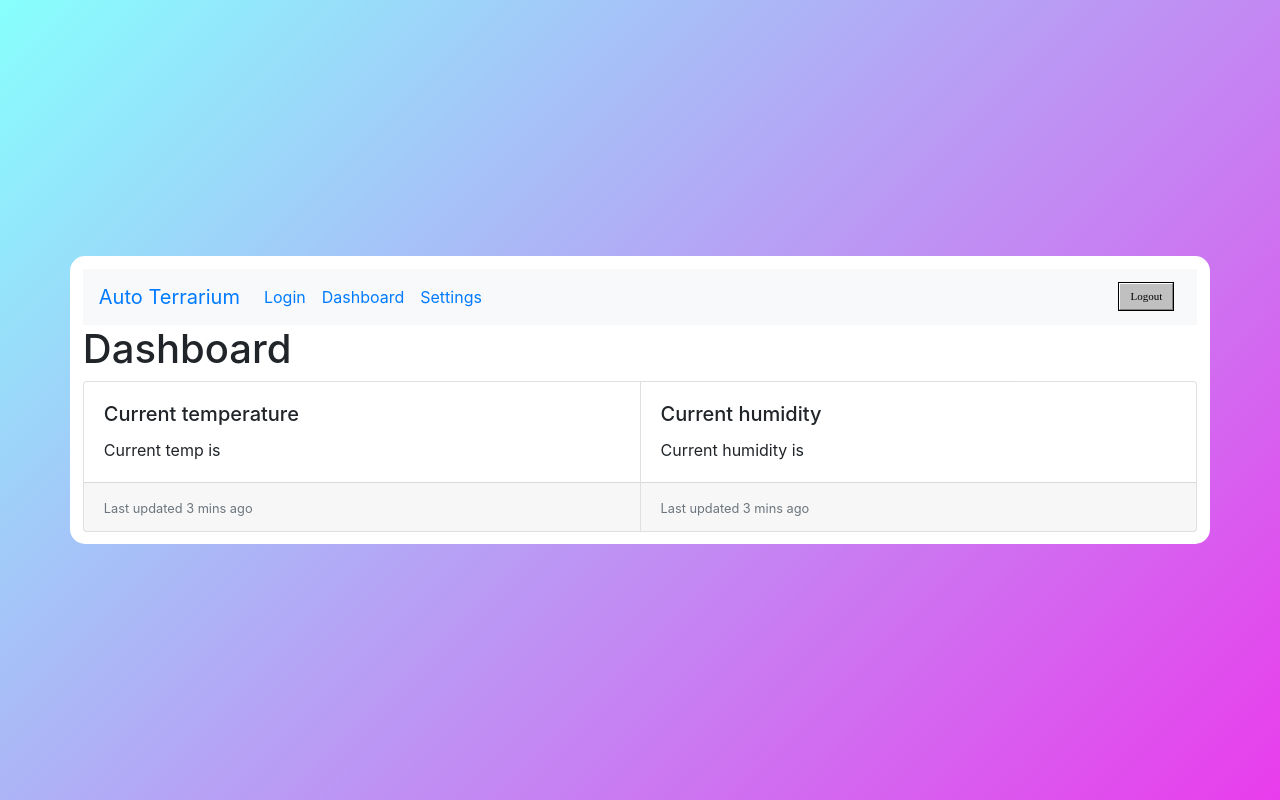
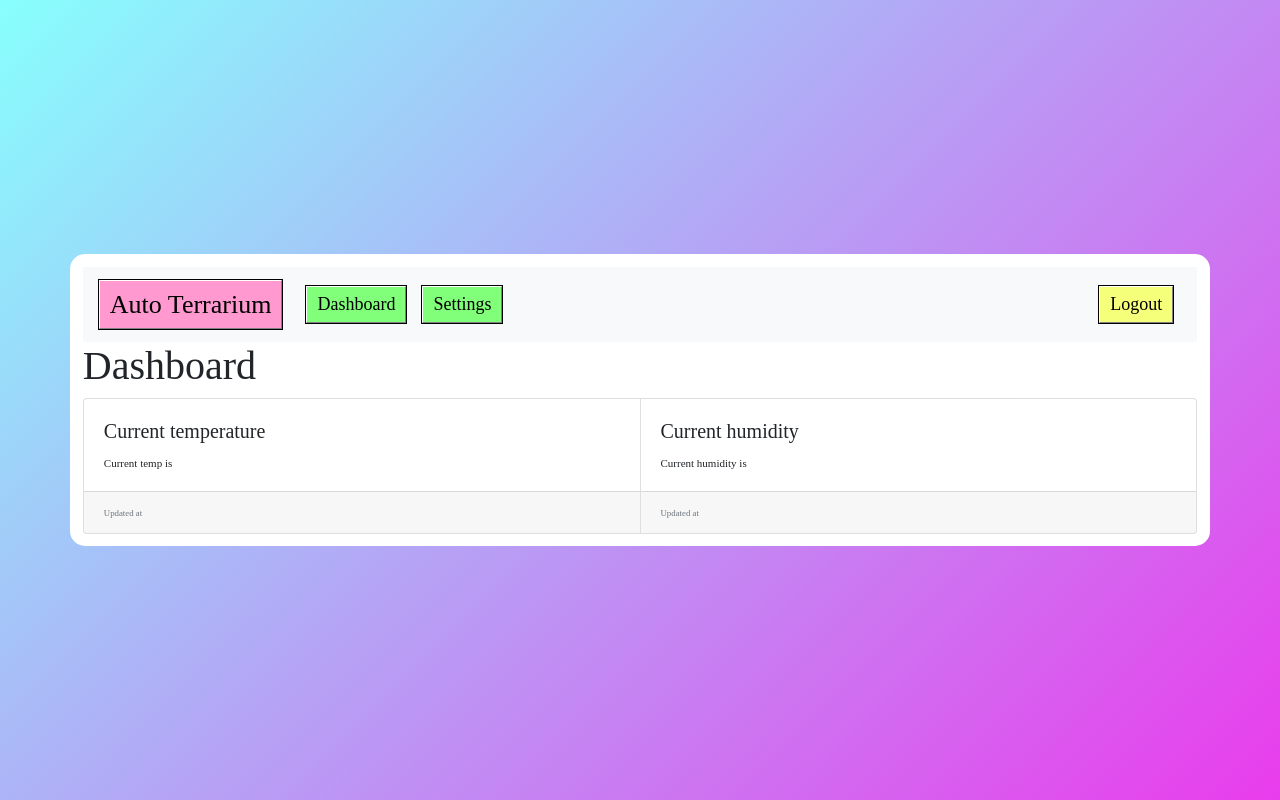
Before and after one commit to kblicharski/iot-project-2019, a React (Create React App) app in the folder client/: page /dashboard in a window 1280 px wide. Built offline with nearby package versions, Linux system fonts and the light colour scheme; no server answers; sample sign-in values are in the browser's storage.

Commit message:
Add real content to dashboard page.

```diff
--- /dev/null
+++ b/client/src/CurrentHumCard.js
@@ -0,0 +1,72 @@
+import React from 'react';
+
+import Card from 'react-bootstrap/Card'
+
+import AuthService from './AuthService'
+
+class CurrentHumCard extends React.Component {
+  constructor(props) {
+    super(props)
+    this.state = {
+      humidity: '',
+      updated_at: ''
+    }
+    this.componentDidMount= this.componentDidMount.bind(this)
+  }
+
+  componentDidMount() {
+    let auth = new AuthService()
+    let url = `${auth.domain}/humidities/most_recent`
+
+    fetch(
+      url,
+      {
+        method: 'GET',
+        headers: {
+          'Accept': 'application/json',
+          'Content-Type': 'application/json',
+          'Authorization': 'Bearer ' + auth.getToken()
+        }
+      }
+    )
+      .then(this.checkStatus)
+      .then(results => results.json())
+      .then((responseJson) => {
+        console.log(responseJson)
+
+        let date = (new Date(responseJson['updated_at'])).toLocaleTimeString()
+        this.setState({
+          humidity: responseJson['value'],
+          updated_at: date
+        })
+      })
+  }
+
+  checkStatus(response) {
+    if (response.status >= 200 && response.status < 300) {
+      return response
+    } else {
+      let error = new Error(response.statusText)
+      error.response = response
+      throw error
+    }
+  }
+
+  render() {
+    return (
+      <Card>
+        <Card.Body>
+          <Card.Title>Current humidity</Card.Title>
+          <Card.Text>
+            Current humidity is {this.state.humidity}
+          </Card.Text>
+        </Card.Body>
+        <Card.Footer>
+          <small className="text-muted">Updated at {this.state.updated_at}</small>
+        </Card.Footer>
+      </Card>
+    )
+  }
+}
+
+export default CurrentHumCard
--- /dev/null
+++ b/client/src/CurrentTempCard.js
@@ -0,0 +1,76 @@
+import React from 'react';
+
+import Card from 'react-bootstrap/Card'
+
+import AuthService from './AuthService'
+
+class CurrentTempCard extends React.Component {
+  constructor(props) {
+    super(props)
+    this.state = {
+      temps: '',
+      updated_at: '',
+    }
+    this.componentDidMount= this.componentDidMount.bind(this)
+  }
+
+  componentDidMount() {
+    let auth = new AuthService()
+    let url = `${auth.domain}/temperatures/most_recent`
+
+    fetch(
+      url,
+      {
+        method: 'GET',
+        headers: {
+          'Accept': 'application/json',
+          'Content-Type': 'application/json',
+          'Authorization': 'Bearer ' + auth.getToken()
+        }
+      }
+    )
+      .then(this.checkStatus)
+      .then(results => results.json())
+      .then((responseJson) => {
+        console.log(responseJson)
+        let arrayLength = responseJson.length;
+        let temps = ''
+        for (let i = 0; i < arrayLength; i++) {
+          temps += responseJson[i]['value']
+        }
+        let date = (new Date(responseJson[0]['created_at'])).toLocaleTimeString()
+        this.setState({
+          temps: temps,
+          updated_at: date
+        })
+      })
+  }
+
+  checkStatus(response) {
+    if (response.status >= 200 && response.status < 300) {
+      return response
+    } else {
+      let error = new Error(response.statusText)
+      error.response = response
+      throw error
+    }
+  }
+
+  render() {
+    return (
+      <Card>
+        <Card.Body>
+          <Card.Title>Current temperature</Card.Title>
+          <Card.Text>
+            Current temp is {this.state.temps}
+          </Card.Text>
+        </Card.Body>
+        <Card.Footer>
+          <small className="text-muted">Updated at {this.state.updated_at}</small>
+        </Card.Footer>
+      </Card>
+    )
+  }
+}
+
+export default CurrentTempCard
--- a/client/src/Dashboard.js
+++ b/client/src/Dashboard.js
@@ -2,12 +2,14 @@ import React from 'react';
 
 import Row from 'react-bootstrap/Row'
 import Col from 'react-bootstrap/Col'
-import Card from 'react-bootstrap/Card'
 import CardGroup from 'react-bootstrap/CardGroup'
 
 import withAuth from './withAuth'
+import CurrentTempCard from './CurrentTempCard'
+import CurrentHumCard from './CurrentHumCard'
 
-function Dashboard() {
+class Dashboard extends React.Component {
+  render() {
     return (
       <div>
         <Row>
@@ -18,34 +20,14 @@ function Dashboard() {
         <Row>
           <Col>
             <CardGroup>
-            <Card>
-              <Card.Body>
-                <Card.Title>Current temperature</Card.Title>
-                <Card.Text>
-                  Current temp is
-                </Card.Text>
-              </Card.Body>
-              <Card.Footer>
-                <small className="text-muted">Last updated 3 mins ago</small>
-              </Card.Footer>
-            </Card>
-
-            <Card>
-              <Card.Body>
-                <Card.Title>Current humidity</Card.Title>
-                <Card.Text>
-                  Current humidity is
-                </Card.Text>
-              </Card.Body>
-              <Card.Footer>
-                <small className="text-muted">Last updated 3 mins ago</small>
-              </Card.Footer>
-            </Card>
+              <CurrentTempCard />
+              <CurrentHumCard />
             </CardGroup>
           </Col>
         </Row>
       </div>
     );
   }
+}
 
 export default withAuth(Dashboard)
--- a/client/src/Header.js
+++ b/client/src/Header.js
@@ -25,15 +25,14 @@ class Header extends React.Component {
       <header>
         <div id="post">
           <Navbar expand="lg" bg="light">
-            <Navbar.Brand><Link to='/'>Auto Terrarium</Link></Navbar.Brand>
+            <Navbar.Brand><Link to='/'><button className="windows-button title-button">Auto Terrarium</button></Link></Navbar.Brand>
             <Navbar.Toggle aria-controls="basic-navbar-nav" />
             <Navbar.Collapse id="basic-navbar-nav">
               <Nav className="mr-auto">
-                <Nav.Link><Link to='/login'>Login</Link></Nav.Link>
-                <Nav.Link><Link to='/dashboard'>Dashboard</Link></Nav.Link>
-                <Nav.Link><Link to='/settings'>Settings</Link></Nav.Link>
+                <Nav.Link><Link to='/dashboard'><button className="windows-button header-button">Dashboard</button></Link></Nav.Link>
+                <Nav.Link><Link to='/settings'><button className="windows-button header-button">Settings</button></Link></Nav.Link>
               </Nav>
-              <button type="button" className="mr-sm-2 windows-button" onClick={this.handleLogout.bind(this)}>Logout</button>
+              <button type="button" className="mr-sm-2 windows-button logout-button" onClick={this.handleLogout.bind(this)}>Logout</button>
             </Navbar.Collapse>
           </Navbar>
         </div>
--- a/client/src/style.css
+++ b/client/src/style.css
@@ -3,6 +3,9 @@ idea: http://kristopolous.github.io/BOOTSTRA.386/index.html
 */
 
 .center{
+  font-family: "MS Sans Serif";
+  font-size:11px;
+
   background: #87fffd;
   background: -moz-linear-gradient(-45deg, #87fffd 0%, #e93cec 100%);
   background: -webkit-linear-gradient(-45deg, #87fffd 0%,#e93cec 100%);
@@ -45,7 +48,7 @@ idea: http://kristopolous.github.io/BOOTSTRA.386/index.html
 
 .windows-button {
   font-family:"MS Sans Serif";
-  font-size:11px;
+  font-size:18px;
   outline:1px solid #000000;
   background:#C0C0C0;
   border-width:1px;
@@ -56,6 +59,19 @@ idea: http://kristopolous.github.io/BOOTSTRA.386/index.html
   display:block;
   position:relative;
   bottom:0px;
+}
+
+.header-button {
+  background: #81ff7a;
+}
+
+.logout-button {
+  background: #f6ff7a;
+}
+
+.title-button {
+  background: #ff99cf;
+  font-size:26px;
 }
 
 /*
```
Also changed, not shown: client/src/logo.svg (deleted). Lines whose indentation alone changed are shown as unchanged.
